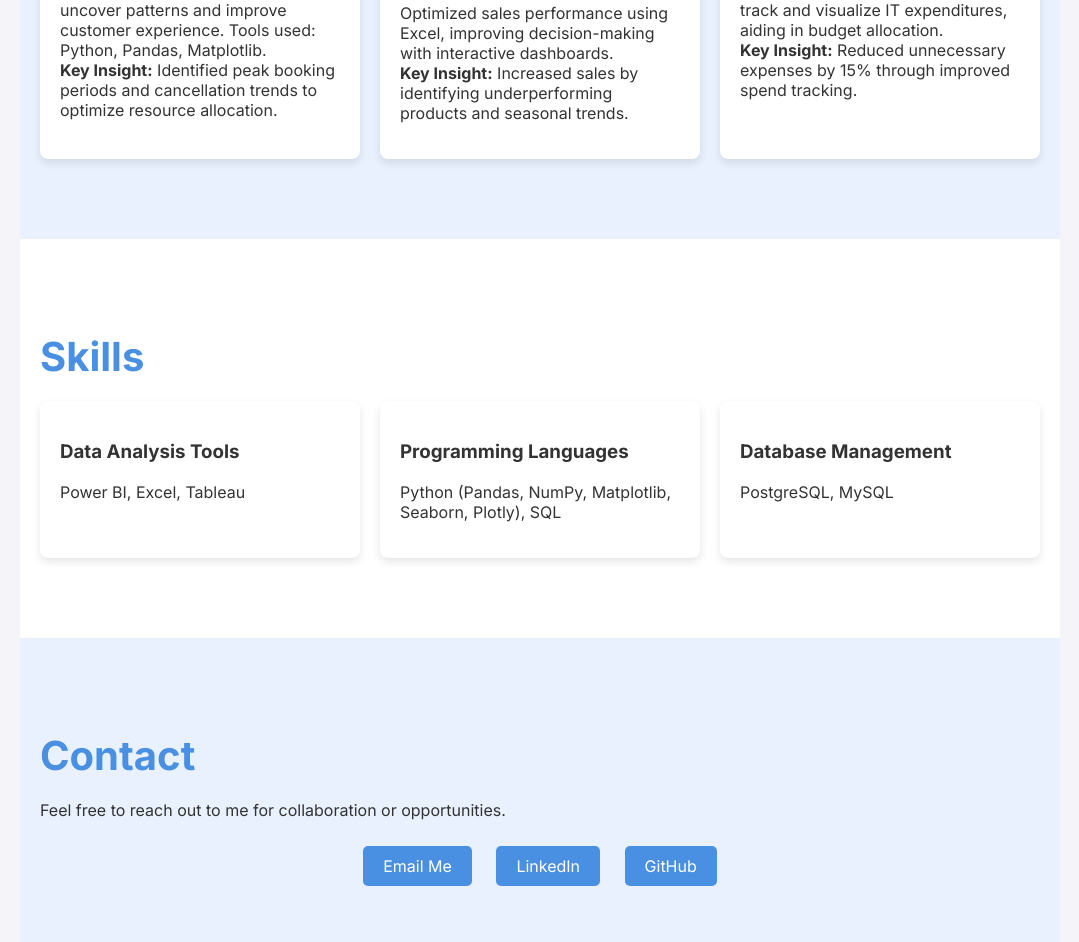
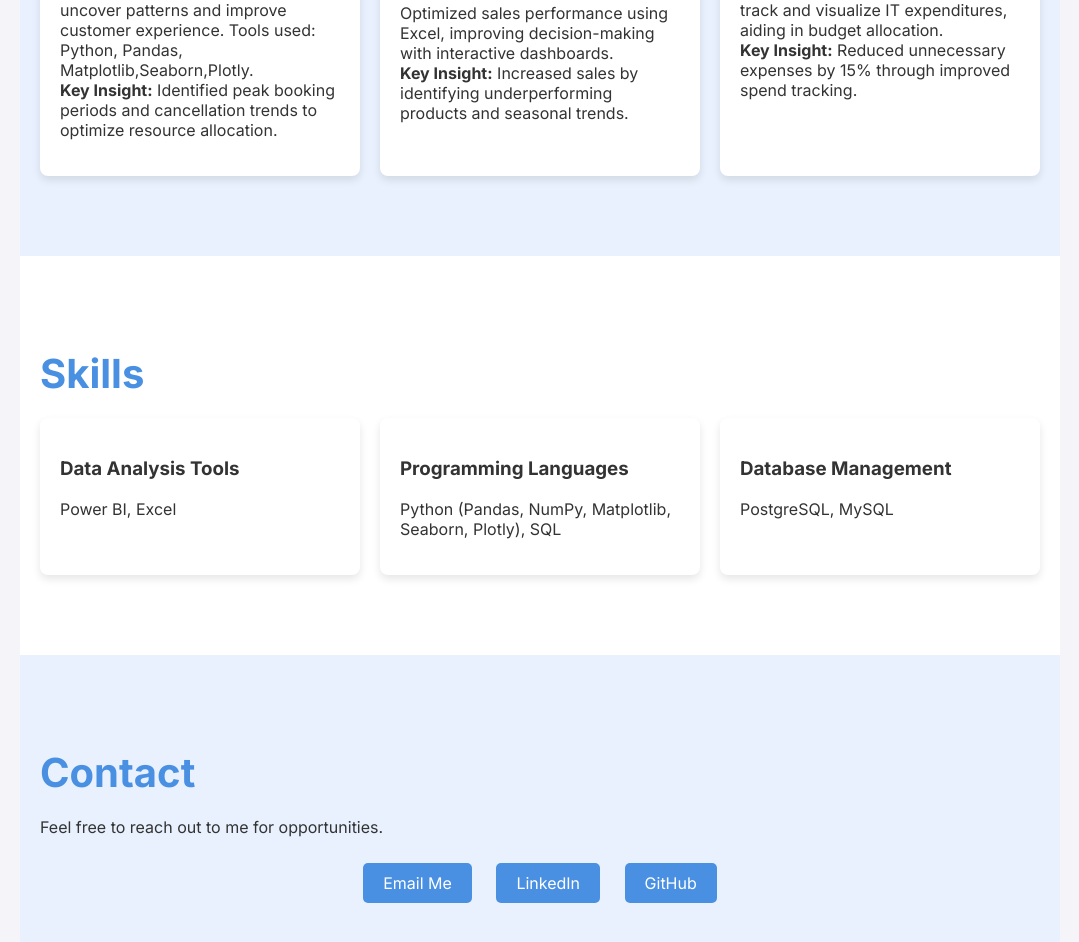
Before and after one commit to shaikmohammadgouse/portfolio, a plain HTML site: page index.html in a window 1280 px wide. Shown: the part 1076-2018 px from the top of the page, without its empty margins (100-1179 px from the left). Drawn offline with Linux system fonts and the light colour scheme.

Commit message:
Update index.html

```diff
--- a/index.html
+++ b/index.html
@@ -133,7 +133,7 @@
 
   <section id="about">
     <h2>About Me</h2>
-    <p>I am a Data Analyst with expertise in SQL, Python, Power BI, and Excel. I am passionate about analyzing data to derive actionable insights and solve business problems. With hands-on experience in real-world projects like Hotel Booking Analysis and IT Spend Analysis, I strive to help organizations make data-driven decisions.</p>
+    <p>I am a aspiring Data Analyst with expertise in SQL, Python, Power BI, and Excel. I am passionate about analyzing data to derive actionable insights and solve business problems. With hands-on experience in real-world projects like Hotel Booking Analysis and IT Spend Analysis, I strive to help organizations make data-driven decisions.</p>
   </section>
 
   <section id="projects">
@@ -144,7 +144,7 @@
           <img src="https://via.placeholder.com/600x400" alt="Hotel Booking Analysis">
           <h3>Hotel Booking Analysis</h3>
         </a>
-        <p>Analyzed hotel booking data to uncover patterns and improve customer experience. Tools used: Python, Pandas, Matplotlib. <br> <strong>Key Insight:</strong> Identified peak booking periods and cancellation trends to optimize resource allocation.</p>
+        <p>Analyzed hotel booking data to uncover patterns and improve customer experience. Tools used: Python, Pandas, Matplotlib,Seaborn,Plotly. <br> <strong>Key Insight:</strong> Identified peak booking periods and cancellation trends to optimize resource allocation.</p>
       </div>
       <div class="project">
         <a href="https://github.com/shaikmohammadgouse/vrinda-store-data-analysis-using-excel" target="_blank">
@@ -168,7 +168,7 @@
     <div class="skills">
       <div class="skill">
         <h3>Data Analysis Tools</h3>
-        <p>Power BI, Excel, Tableau</p>
+        <p>Power BI, Excel</p>
       </div>
       <div class="skill">
         <h3>Programming Languages</h3>
@@ -183,7 +183,7 @@
 
   <section id="contact">
     <h2>Contact</h2>
-    <p>Feel free to reach out to me for collaboration or opportunities.</p>
+    <p>Feel free to reach out to me for opportunities.</p>
     <div class="contact">
       <a href="mailto:gouseshaik563@gmail.com">Email Me</a>
       <a href="https://www.linkedin.com/in/shaikmohammadgouse" target="_blank">LinkedIn</a>
```
